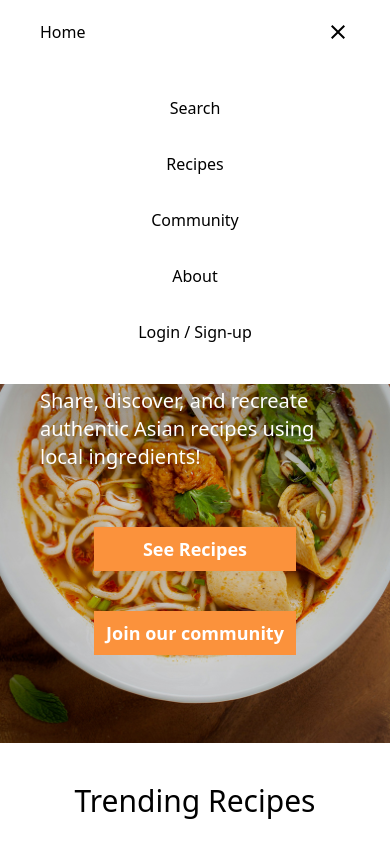
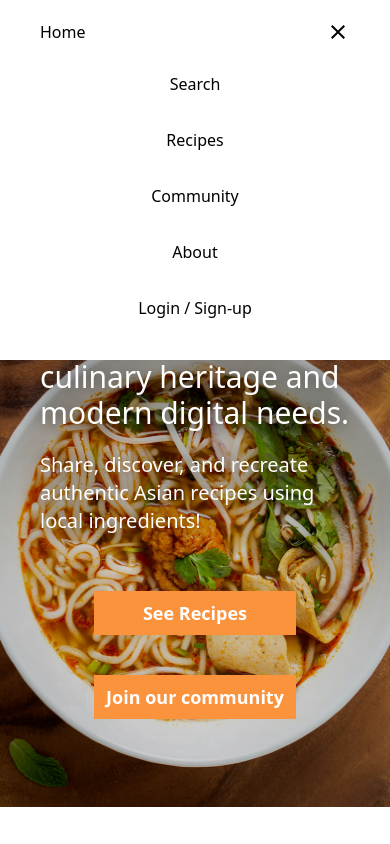
Before and after one commit to yd24/online-assessment-client, a React (Vite) app in the folder kanga-app/: page / in a window 390 px wide. Both pictures are taken after a click on the element 338 px from the left and 32 px from the top of the page. Shown: the top 844 px of the page. Built offline with nearby package versions, Linux system fonts and the light colour scheme.

Commit message:
Adjust issue with mobile menu pushing hero down

```diff
--- a/kanga-app/src/components/Navbar.jsx
+++ b/kanga-app/src/components/Navbar.jsx
@@ -9,7 +9,7 @@ function Navbar(props) {
     };
 
     return (
-        <div id="navigation-menu" className="w-full bg-white flex flex-col px-5 lg:px-10 items-between fixed">
+        <div id="navigation-menu" className="w-full bg-white flex flex-col px-5 lg:px-10 items-between sticky top-0">
             <div id="lg-nav" className="flex justify-between p-5">
                 <Link to ='/'>Home</Link>
                 <div className="hidden lg:flex gap-10">
@@ -33,7 +33,7 @@ function Navbar(props) {
                 </div>
             </div>
             {open &&
-                <div id="mobile-nav" className="lg:hidden flex flex-col items-center text-center w-full bg-white pb-10 sticky top-10">
+                <div id="mobile-nav" className="lg:hidden flex flex-col items-center text-center w-full bg-white pb-10 fixed top-10 left-0">
                     <p className="p-8">Search</p>
                     <ul className="flex flex-col gap-8">
                         <li><Link to='/recipes'>Recipes</Link></li>
```
